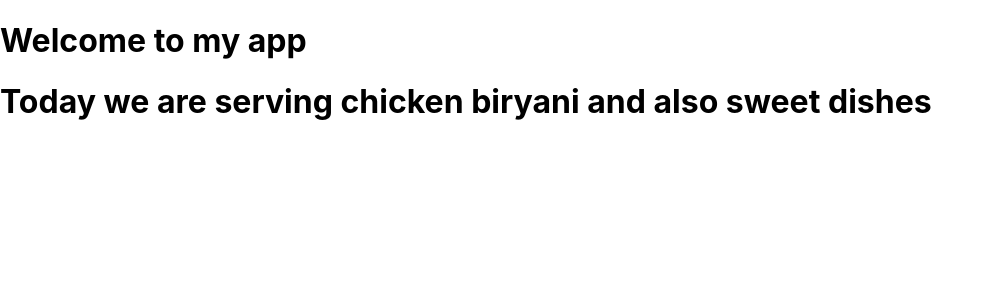
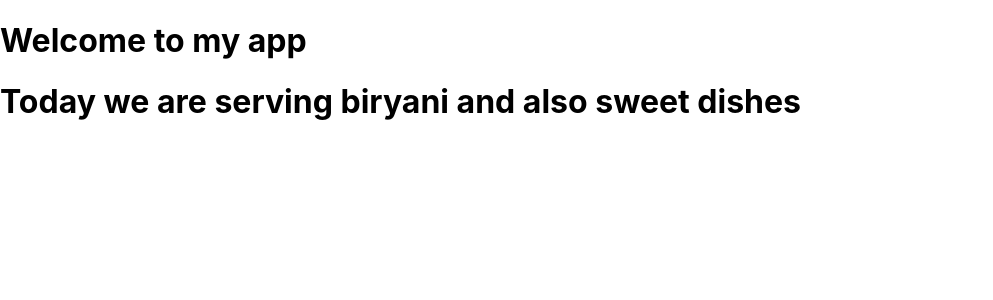
Before and after one commit to waniza01/myfirstapp, a React (Create React App) app: page / in a window 1280 px wide. Shown: the top 300 px of the page, without its empty margins (0-993 px from the left). Built offline with nearby package versions, Linux system fonts and the light colour scheme.

Commit message:
update app

```diff
--- a/src/App.js
+++ b/src/App.js
@@ -4,7 +4,7 @@ import Dinner from './dinner.js'
 
 function App() {
   return (
-   <Dinner />
+   <Dinner dishname="biryani" />
   );
 }
 
--- a/src/dinner.js
+++ b/src/dinner.js
@@ -1,10 +1,10 @@
 import React from 'react';
 
-function Dinner(){
+function Dinner(props){
     return(
         <div>
             <h1>Welcome to my app</h1>
-            <h1>Today we are serving chicken biryani and also sweet dishes</h1>
+            <h1>Today we are serving {props.dishname} and also sweet dishes</h1>
         </div>
     );
 }
```
